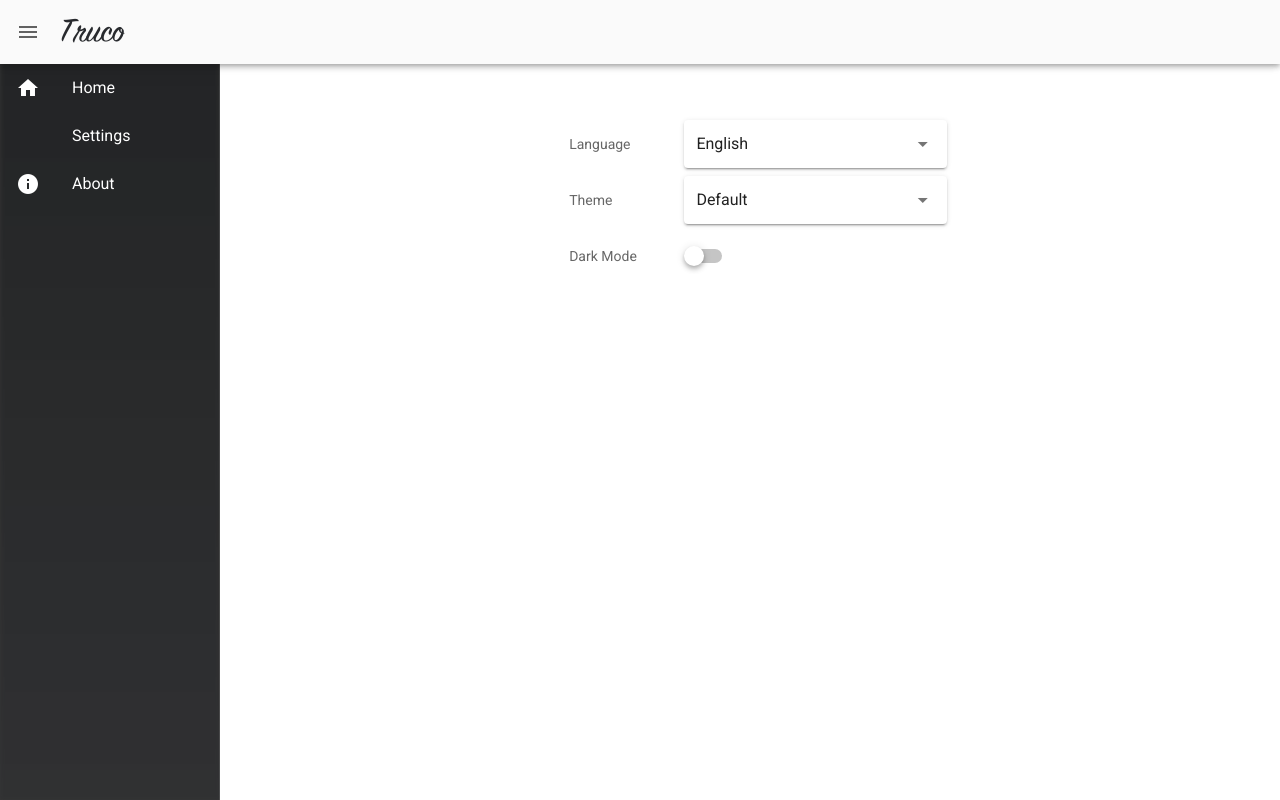
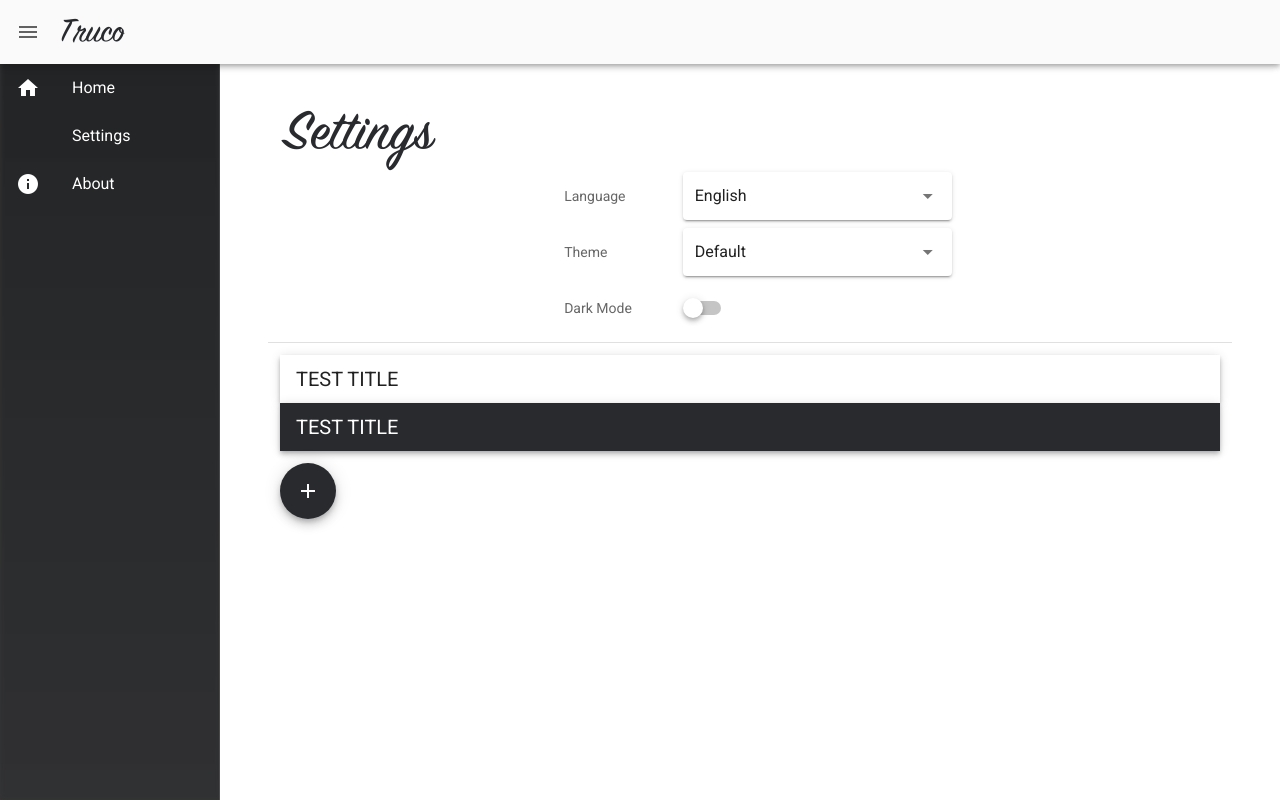
Before and after one commit to NickMBR/Truco, a Vue app: page /settings in a window 1280 px wide. Built offline with nearby package versions, Linux system fonts and the light colour scheme.

Commit message:
Added colorMode theme for dark mode white color processing, other chnages

```diff
--- a/client/src/App.vue
+++ b/client/src/App.vue
@@ -87,6 +87,8 @@ export default {
 			if (themeGradient) {
 				this.$store.commit('updateThemeGradient', themeGradient)
 			}
+
+			this.$store.commit('updateColorMode', { darkMode: this.$vuetify.theme.dark, theme: theme })
 		}
 	},
 	watch: {
--- a/client/src/components/core/Alert.vue
+++ b/client/src/components/core/Alert.vue
@@ -54,7 +54,12 @@ export default {
 		},
 		alertToolbarColor(type) {
 			if (type === 'DANGER') {
-				return 'primary white--text'
+				if (this.$store.getters.colorMode) {
+					return 'primary grey--text text--darken-4'
+				}
+				else {
+					return 'primary white--text'
+				}
 			}
 			else {
 				return ''
--- a/client/src/main.js
+++ b/client/src/main.js
@@ -27,28 +27,20 @@ const i18n = new VueI18n({
 	messages: Locales
 })
 
-/*
-	VUETIFY CONFIG
-	- DARK RED: #A2191A
-	- LIGHT RED: #C53A3A
-
-	NEW PURPLE:
-	- LIGHT PURPLE: #9554E8
-	- DARK PURPLE: #7743D2
-*/
+// VUETIFY
 Vue.use(Vuetify)
 const VuetifyOptions = {
 	theme: {
 		dark: false,
 		themes: {
 			light: {
-				primary: '#9554E8',
-				secondary: '#7743D2',
+				primary: '#282A2E',
+				secondary: '#181A1C',
 				success: '#5E945A'
 			},
 			dark: {
-				primary: '#9554E8',
-				secondary: '#7743D2',
+				primary: '#282A2E',
+				secondary: '#181A1C',
 				success: '#5E945A'
 			}
 		}
--- a/client/src/store/modules/settings.js
+++ b/client/src/store/modules/settings.js
@@ -1,17 +1,35 @@
 const settingsModule = {
 	state: {
-		themeGradient: 'to top, rgba(119,67,210,.4), rgba(88,49,156,.6)'
+		themeGradient: 'to top, rgba(119,67,210,.4), rgba(88,49,156,.6)',
+		colorMode: false
 	},
 	actions: {
 	},
 	mutations: {
 		updateThemeGradient(state, data) {
 			state.themeGradient = data
+		},
+		updateColorMode(state, data) {
+			/*
+				ON DEFAULT THEME, THE PRIMARY COLOR IS WHITE
+				WHEN THE DARK MODE IS SET TO TRUE, ALL PRIMARY SETTINGS HAS A WHITE CONTENT
+				TURN THIS CONTENT BLACK!
+			*/
+
+			if (data.darkMode && data.theme === 'default') {
+				state.colorMode = true
+			}
+			else {
+				state.colorMode = false
+			}
 		}
 	},
 	getters: {
 		themeGradient(state) {
 			return state.themeGradient
+		},
+		colorMode(state) {
+			return state.colorMode
 		}
 	}
 }
--- a/client/src/views/Main.vue
+++ b/client/src/views/Main.vue
@@ -86,9 +86,7 @@ export default {
 			}
 		},
 		processAction(action) {
-			if (action === 'doLogout') {
-				this.$store.dispatch('setAlert', 'CONFIRM_LOGOUT')
-			}
+			console.log('DO SOMETHING WITH', action)
 		},
 		changePath(path) {
 			if (this.$route.path !== path) {
--- a/client/src/views/errors/403.vue
+++ b/client/src/views/errors/403.vue
@@ -6,9 +6,7 @@
 					<p class="mb-0 font-weight-thin primary--text truco-font" :style="$vuetify.breakpoint.mdAndUp ? 'font-size: 60px;' : 'font-size: 54px;'">
 						<b>{{ $t('app.title') }}</b>
 					</p>
-					<p class="mt-n4 title text-uppercase font-weight-thin primary--text" :style="$vuetify.breakpoint.mdAndUp ? 'letter-spacing: 8px !important;' : 'letter-spacing: 4px !important;'">
-						{{ $t('app.description') }}
-					</p>
+
 					<v-btn icon large color="primary" dark @click="$router.push('/')" class="ml-0 pl-0"><v-icon>mdi-arrow-left</v-icon></v-btn>
 
 					<div class="text-center mt-12">
--- a/client/src/views/errors/404.vue
+++ b/client/src/views/errors/404.vue
@@ -6,9 +6,7 @@
 					<p class="mb-0 font-weight-thin primary--text truco-font" :style="$vuetify.breakpoint.mdAndUp ? 'font-size: 60px;' : 'font-size: 54px;'">
 						<b>{{ $t('app.title') }}</b>
 					</p>
-					<p class="mt-n4 title text-uppercase font-weight-thin primary--text" :style="$vuetify.breakpoint.mdAndUp ? 'letter-spacing: 8px !important;' : 'letter-spacing: 4px !important;'">
-						{{ $t('app.description') }}
-					</p>
+
 					<v-btn icon large color="primary" dark @click="$router.push('/')" class="ml-0 pl-0"><v-icon>mdi-arrow-left</v-icon></v-btn>
 
 					<div class="text-center mt-12">
--- a/client/src/views/navigation/About.vue
+++ b/client/src/views/navigation/About.vue
@@ -1,6 +1,12 @@
 <template>
-	<v-layout row wrap justify-center fill-height>
-		<v-flex xs12 text-center>
+	<v-layout row wrap :class="$vuetify.breakpoint.mdAndUp ? 'pa-12' : 'py-6 px-4'">
+		<v-flex xs12>
+			<v-toolbar flat color="transparent">
+				<p class="truco-font sz-title-4 primary--text mt-6">{{ $t('menu.about') }}</p>
+			</v-toolbar>
+		</v-flex>
+
+		<v-flex xs12 text-center class="mt-5">
 			<p class="mb-0 font-weight-thin primary--text truco-font" style="font-size: 54px;">
 				<b>{{ $t('app.title') }}</b>
 			</p>
--- a/client/src/views/navigation/Home.vue
+++ b/client/src/views/navigation/Home.vue
@@ -6,7 +6,7 @@
 				<v-spacer></v-spacer>
 
 				<v-btn fab color="primary">
-					<v-icon light>mdi-plus</v-icon>
+					<v-icon :color="$store.getters.colorMode ? 'grey darken-4' : ''" light>mdi-plus</v-icon>
 				</v-btn>
 			</v-toolbar>
 		</v-flex>
--- a/client/src/views/navigation/Settings.vue
+++ b/client/src/views/navigation/Settings.vue
@@ -1,5 +1,11 @@
 <template>
-	<v-card flat color="transparent" :class="$vuetify.breakpoint.smAndDown ? 'pa-4' : 'pa-12'">
+	<v-layout row wrap :class="$vuetify.breakpoint.mdAndUp ? 'pa-12' : 'py-6 px-4'">
+		<v-flex xs12>
+			<v-toolbar flat color="transparent">
+				<p class="truco-font sz-title-4 primary--text mt-6">{{ $t('menu.settings') }}</p>
+			</v-toolbar>
+		</v-flex>
+
 		<v-layout row wrap align-center justify-center>
 			<v-flex xs12 sm12 md5 class="mt-4">
 				<v-layout row wrap class="pa-4">
@@ -33,7 +39,29 @@
 				</v-layout>
 			</v-flex>
 		</v-layout>
-	</v-card>
+
+		<v-flex xs12>
+			<v-divider></v-divider>
+
+			<div class="pa-3">
+				<v-toolbar dense :class="''">
+					<v-toolbar-title>
+						TEST TITLE
+					</v-toolbar-title>
+				</v-toolbar>
+
+				<v-toolbar dense :class="$store.getters.colorMode ? 'primary grey--text text--darken-4' : 'primary white--text'">
+					<v-toolbar-title>
+						TEST TITLE
+					</v-toolbar-title>
+				</v-toolbar>
+
+				<v-btn fab color="primary" class="mt-3">
+					<v-icon :color="$store.getters.colorMode ? 'grey darken-4' : ''" light>mdi-plus</v-icon>
+				</v-btn>
+			</div>
+		</v-flex>
+	</v-layout>
 </template>
 
 <script>
@@ -135,6 +163,7 @@ export default {
 				else {
 					this.changeTheme('#282A2E', '#181A1C')
 				}
+
 				themeGradient = 'to top, rgba(40,42,46,.4), rgba(24,26,28,.6)'
 			}
 			else if (theme === 'forest') {
@@ -153,6 +182,8 @@ export default {
 			if (themeGradient) {
 				this.$store.commit('updateThemeGradient', themeGradient)
 			}
+
+			this.$store.commit('updateColorMode', { darkMode: this.darkMode, theme: theme })
 		}
 	},
 	watch: {
@@ -180,6 +211,8 @@ export default {
 					this.changeTheme('#282A2E', '#181A1C')
 				}
 			}
+
+			this.$store.commit('updateColorMode', { darkMode: this.darkMode, theme: this.theme.id })
 		}
 	}
 }
```
